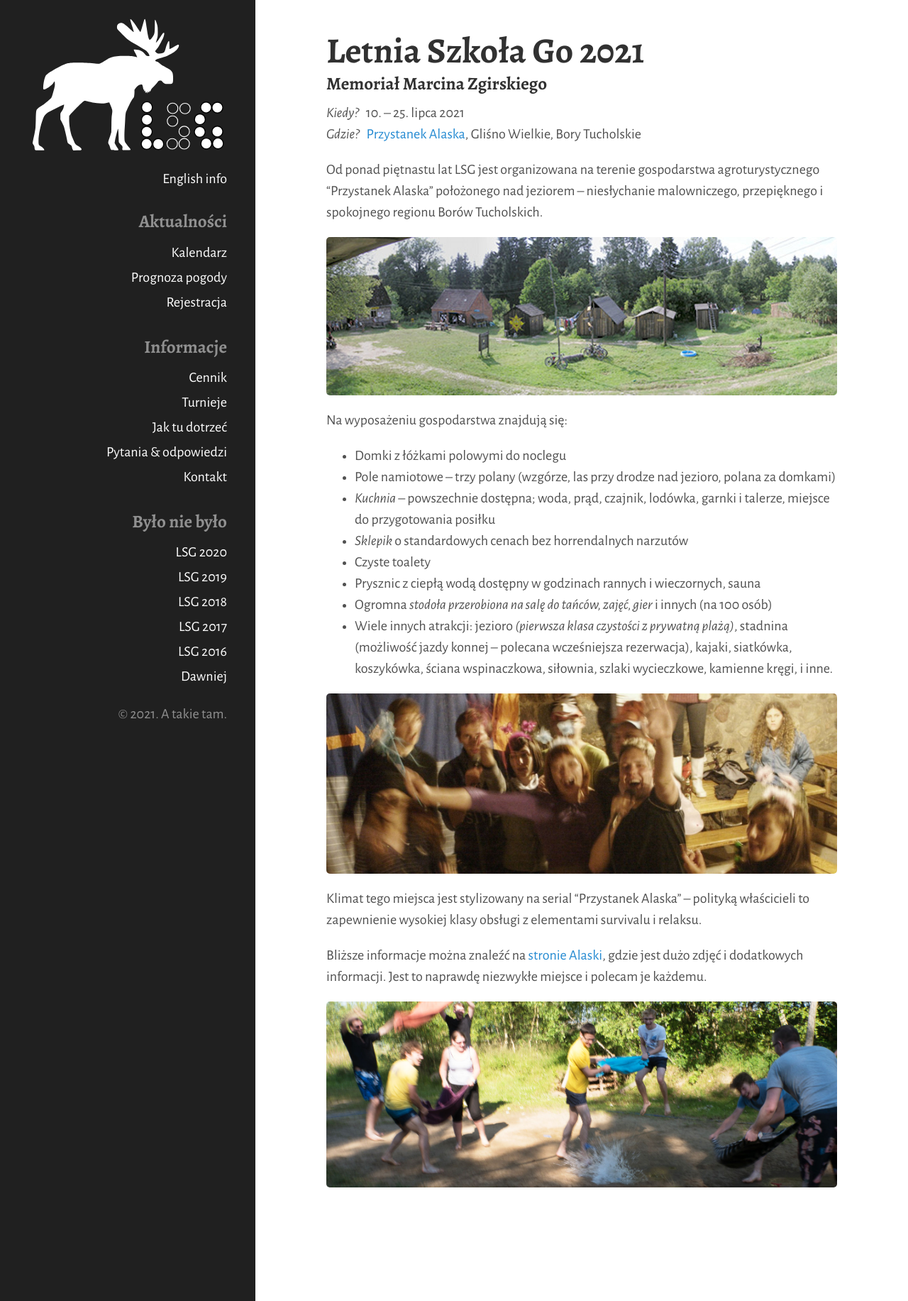
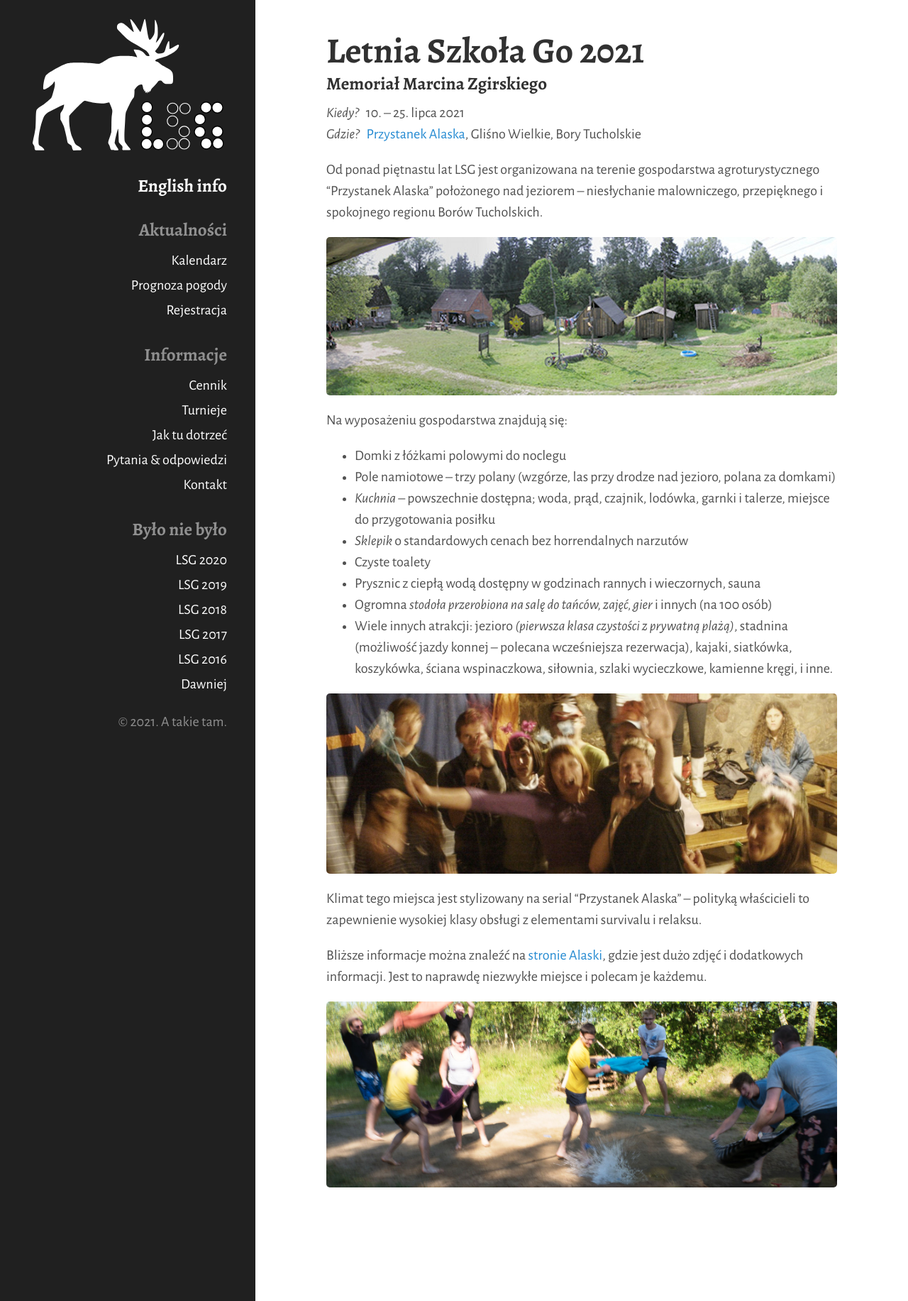
Before and after one commit to tasuki/lsg, a Jekyll site: the page built from index.md, in a window 1280 px wide. Shown: the whole page at 71% size. Built offline with Jekyll 4.4.1, drawn with Linux system fonts in a browser that asks for light colours; nearby versions of some CDN libraries.

```diff
--- a/_includes/sidebar.html
+++ b/_includes/sidebar.html
@@ -11,7 +11,7 @@
     </div>
 
     <nav class="sidebar-nav">
-      <a href="/english">English info</a>
+      <h3><a href="/english">English info</a></h3>
       <h3>Aktualności</h3>
       <a class="sidebar-nav-item" href="/kalendarz">Kalendarz</a>
       <a class="sidebar-nav-item" href="/pogoda">Prognoza pogody</a>
```
